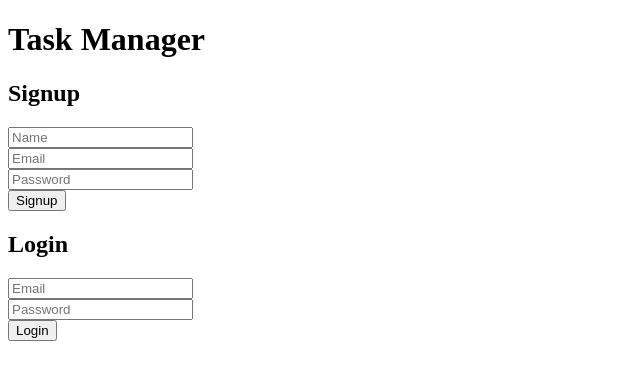
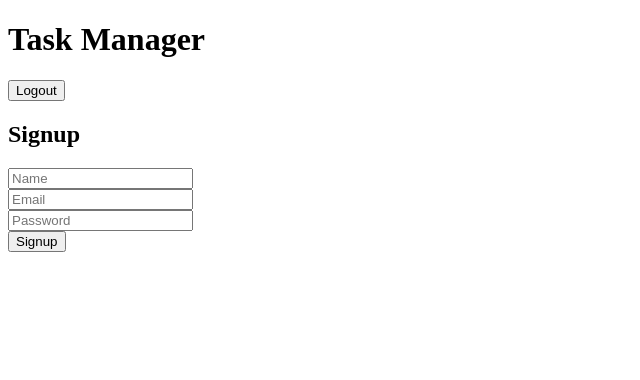
Before and after one commit to AflahKaunyn/task-manager-frontend, a React (Create React App) app: page /signup in a window 1280 px wide. Shown: the top 380 px of the page, without its empty margins (0-640 px from the left). Built offline with nearby package versions, Linux system fonts and the light colour scheme.

Commit message:
Update App.js

```diff
--- a/src/App.js
+++ b/src/App.js
@@ -1,7 +1,10 @@
 import React, { useState } from 'react';
+import { BrowserRouter as Router, Routes, Route } from 'react-router-dom';
 import Signup from './components/Signup';
 import Login from './components/Login';
 import TaskList from './components/TaskList';
+import ProtectedPage from './components/ProtectedPage';
+import PrivateRoute from './components/PrivateRoute';
 
 function App() {
   const [loggedIn, setLoggedIn] = useState(!!localStorage.getItem('token'));
@@ -12,20 +15,32 @@
   };
 
   return (
-    <div>
-      <h1>Task Manager</h1>
-      {!loggedIn ? (
-        <>
-          <Signup />
-          <Login onLogin={() => setLoggedIn(true)} />
-        </>
-      ) : (
-        <>
-          <button onClick={handleLogout}>Logout</button>
-          <TaskList />
-        </>
-      )}
-    </div>
+    <Router>
+      <div>
+        <h1>Task Manager</h1>
+        <button onClick={handleLogout}>Logout</button>
+        <Routes>
+          <Route path="/signup" element={<Signup />} />
+          <Route path="/login" element={<Login onLogin={() => setLoggedIn(true)} />} />
+          <Route
+            path="/tasks"
+            element={
+              <PrivateRoute>
+                <TaskList />
+              </PrivateRoute>
+            }
+          />
+          <Route
+            path="/protected"
+            element={
+              <PrivateRoute>
+                <ProtectedPage />
+              </PrivateRoute>
+            }
+          />
+        </Routes>
+      </div>
+    </Router>
   );
 }
 
```
